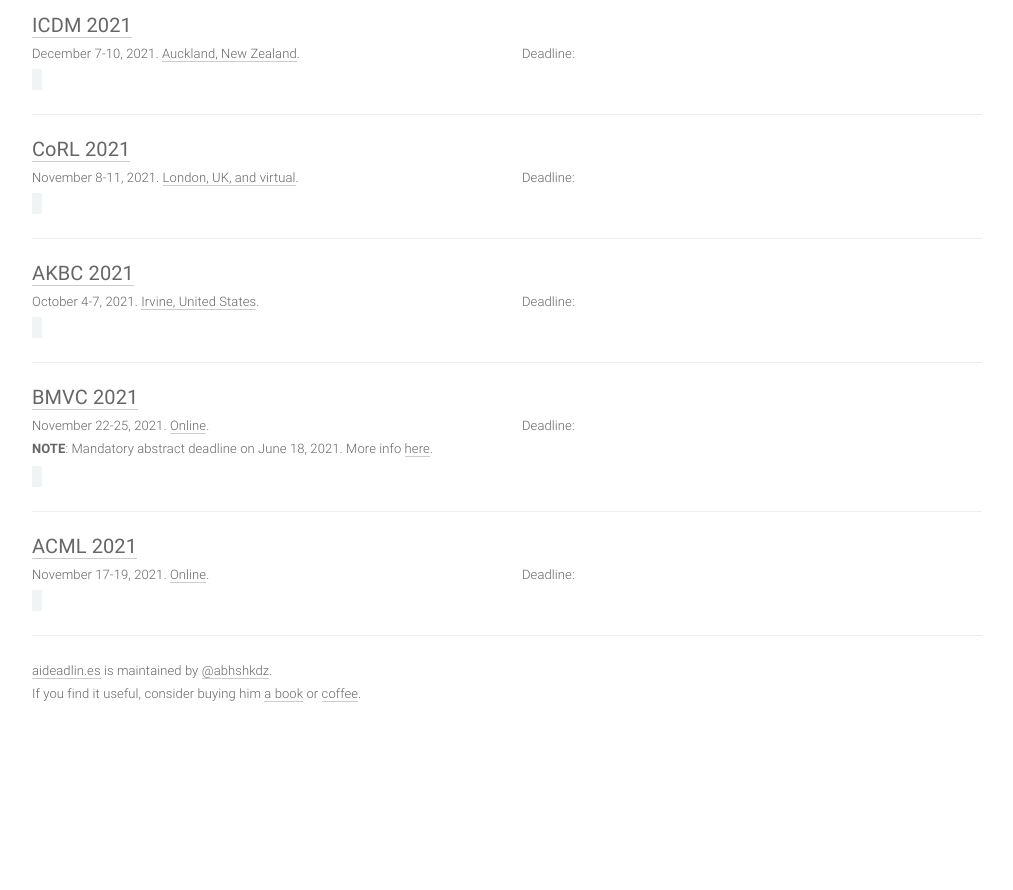
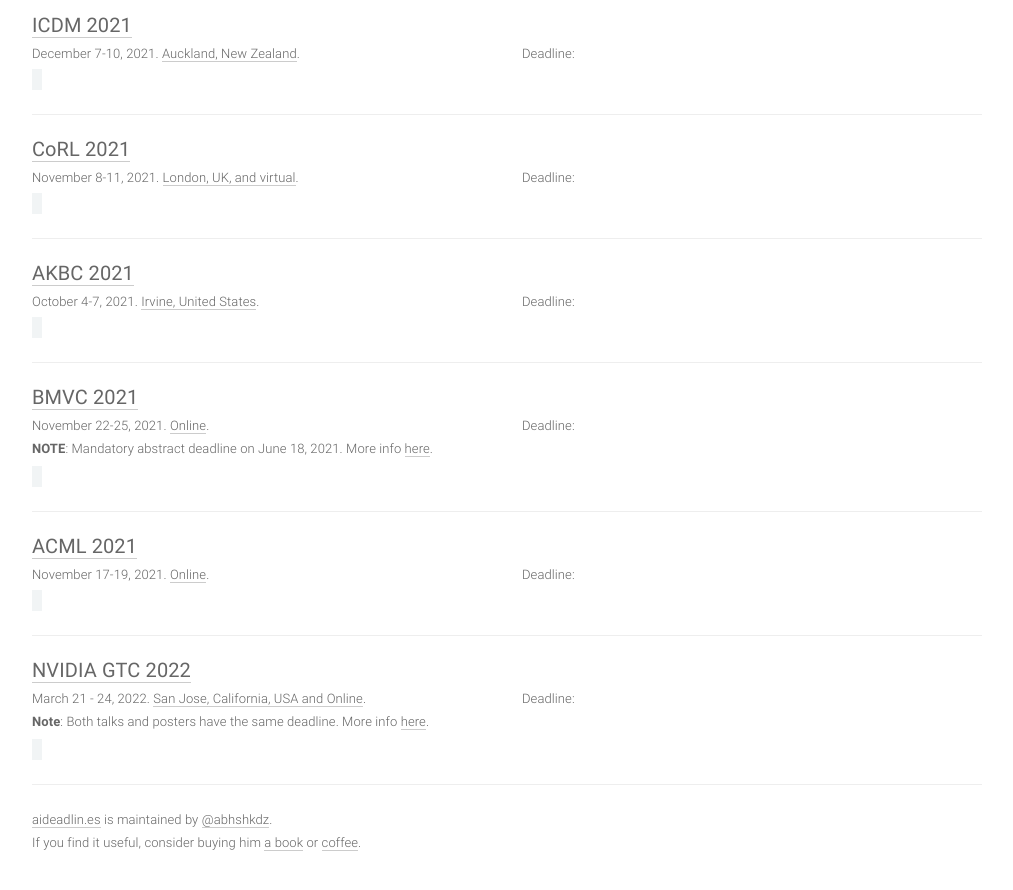
Before and after one commit to paperswithcode/ai-deadlines, a Jekyll site: the page built from index.html, in a window 1280 px wide and 900 px high, scrolled down 7375 px. Shown: the top 890 px of the window, without its empty margins (133-1146 px from the left). Built offline with Jekyll 4.4.1, drawn with Linux system fonts in a browser that asks for light colours; comment, search, counter and statistics services are not loaded; before the commit the page ends 8126 px from its top, so only the background shows below that.

Commit message:
Update conferences.yml

```diff
--- a/_data/conferences.yml
+++ b/_data/conferences.yml
@@ -689,3 +689,14 @@
   date: November 17-19, 2021
   place: Online
   sub: ML
+
+- title: NVIDIA GTC
+  year: 2022
+  id: gtc22
+  link: https://www.nvidia.com/gtc/
+  deadline: '2021-10-21 23:59:59'
+  timezone: UTC-7
+  date: March 21 - 24, 2022
+  place: San Jose, California, USA and Online
+  sub: ML, CV, NLP, DM, RO, SP
+  note: '<b>Note</b>: Both talks and posters have the same deadline. More info <a href=''https://www.nvidia.com/gtc/call-for-submissions/''>here</a>.'
```
